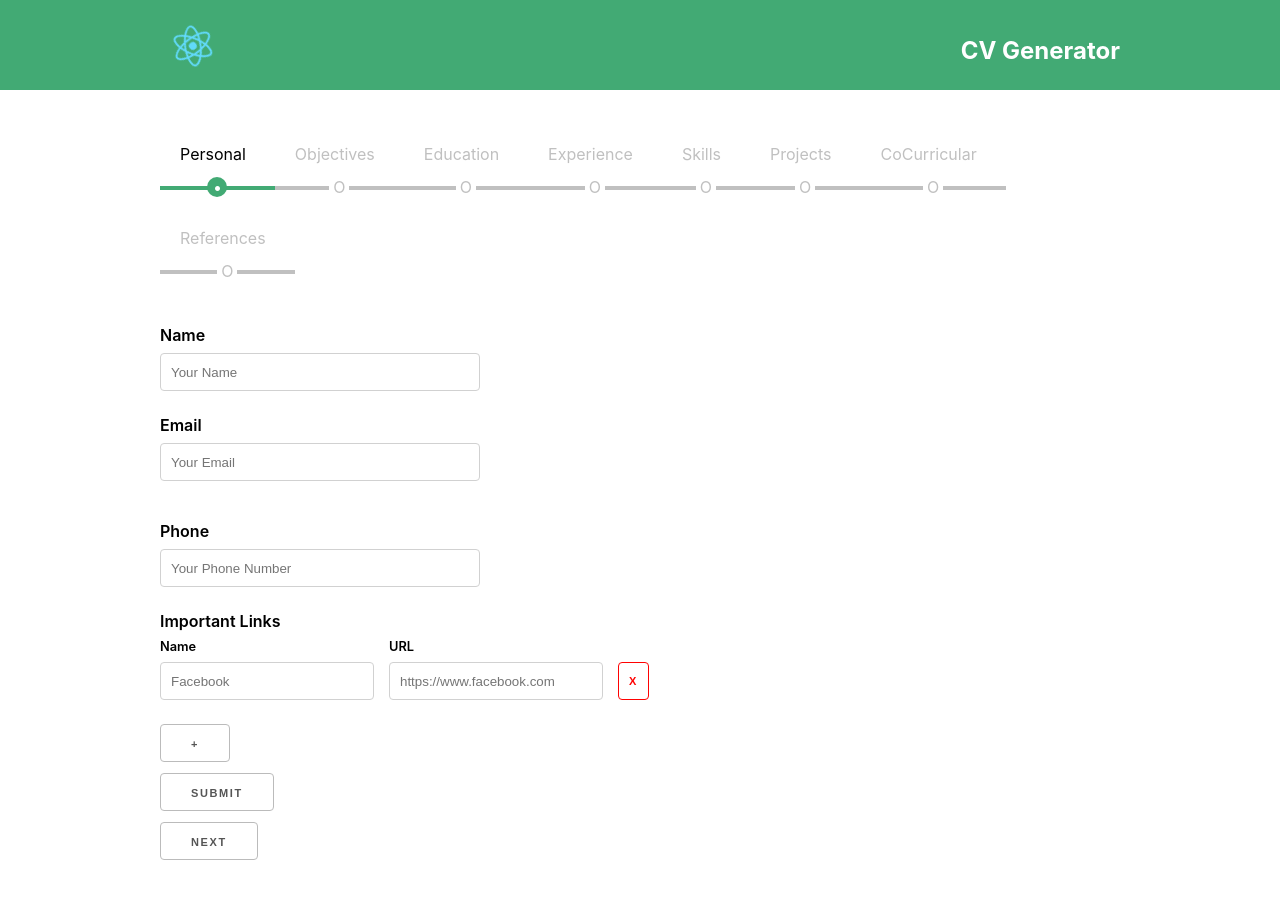
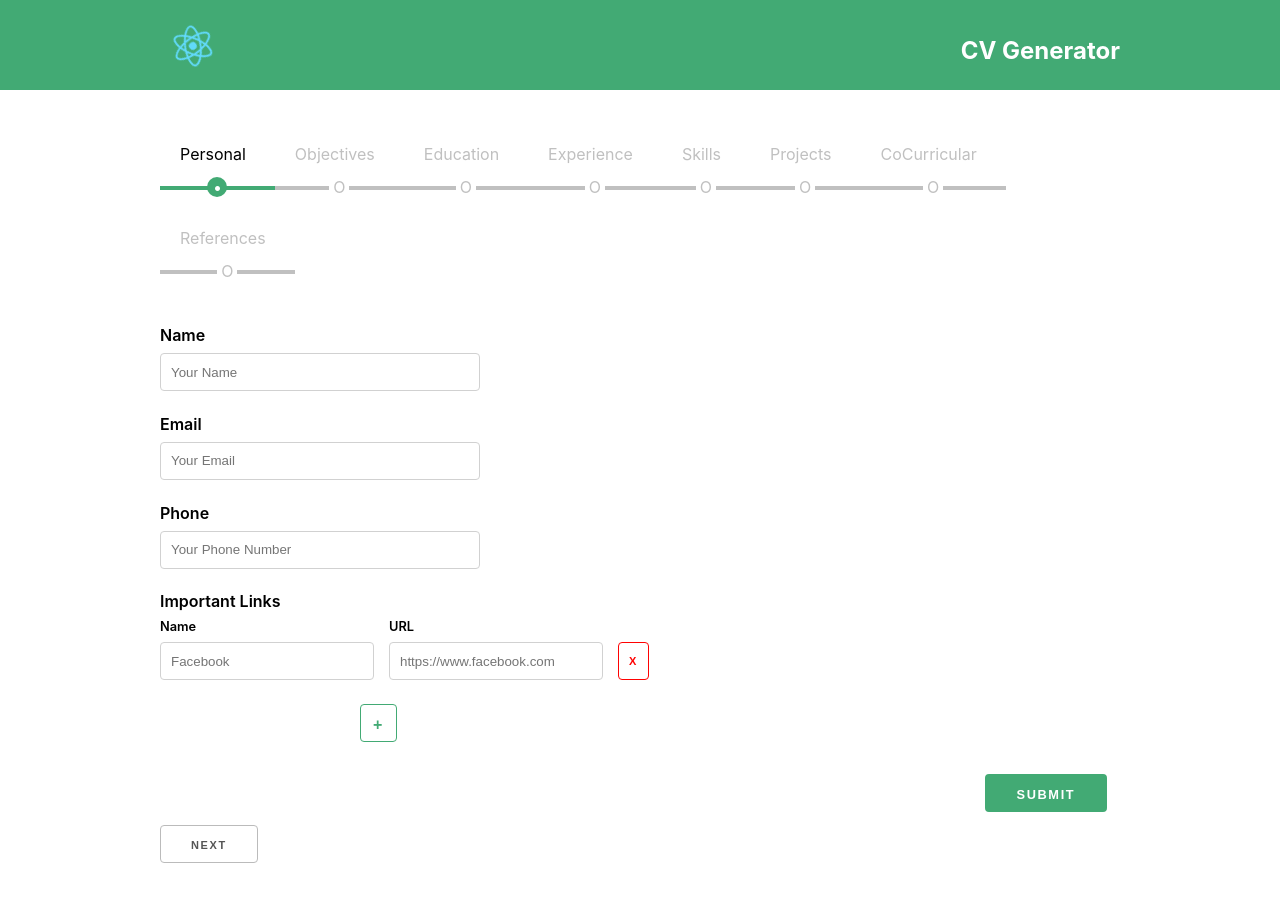
Before and after one commit to Sabir001/cv-generator, a React (Create React App) app: page / in a window 1280 px wide. Both pictures are taken after a click on the button "CREATE NOW". Shown: the top 902 px of the page. Built offline with nearby package versions, Linux system fonts and the light colour scheme.

Commit message:
Validation done

```diff
--- a/src/assets/css/multistep.css
+++ b/src/assets/css/multistep.css
@@ -47,6 +47,23 @@
     text-align: center;
     margin-right: 0;
 }
+
+.cf-steps .addlink {
+  text-align: left;
+  margin-left: 200px;
+}
+
+.cf-steps .addlink button {
+  font-size: 1em;
+  padding: 12px;
+  line-height: 1;
+  color: #42aa74;
+  text-transform: uppercase;
+  border-color: #42aa74;
+  text-align: center;
+  margin-right: 0;
+}
+
 /*--------------------------------------------------------*/
 ol.progtrckr {
     margin: 0;
@@ -237,5 +254,5 @@ input,
 textarea,
 select,
 fieldset {
-  margin-bottom: 1.5rem;
+  margin-bottom: .5em;
 }
--- /dev/null
+++ b/src/assets/css/validation.css
@@ -0,0 +1,26 @@
+.errors ul li {
+    font-size: .75em;
+    line-height: 1;
+    margin-bottom: .5em;
+    color: #ff0c0c;
+}
+.form-item {
+    margin-bottom: 1em;
+}
+.submit_button {
+    text-align: right;
+}
+.submit_button .button {
+    background-color: #42aa74;
+    color: #fff;
+    font-size: .8em;
+    border: 2px solid #42aa74;
+}
+.submit_button .button:hover {
+    background-color: transparent;
+    color: #42aa74;
+}
+.step-buttons {
+    display: flex;
+    justify-content: space-between;
+}
--- a/src/components/create-cv-form/create-form.js
+++ b/src/components/create-cv-form/create-form.js
@@ -9,6 +9,7 @@ import Projects from './step-projects';
 import CoCurricular from './step-co-curriculam';
 import References from './step-references';
 import '../../assets/css/multistep.css';
+import '../../assets/css/validation.css';
 
 const CreateCVForm = () => {
     const steps = [
@@ -21,9 +22,10 @@ const CreateCVForm = () => {
         {name: 'CoCurricular', component: <CoCurricular/>},
         {name: 'References', component: <References/>}
     ];
+
     return (
         <div className="cf-steps">
-            <MultiStep steps={steps}/>
+            <MultiStep steps={steps} />
         </div>
     )
 }
--- a/src/components/create-cv-form/step-primary-info.js
+++ b/src/components/create-cv-form/step-primary-info.js
@@ -1,18 +1,19 @@
 import React, { useState } from "react";
 
 const PrimaryForm = () => {
-    const [name, setName] = useState({name: '', error: [] });
-    const [email, setEmail] = useState({email: '', error: [] });
+    const [name, setName] = useState('');
+    const [email, setEmail] = useState('');
     const [phone, setPhone] = useState('');
     const [links, setLinks] = useState([{name: "", url: ""}]);
     const [submit, setSubmit] = useState(false);
+    const [errors, setErrors] = useState( { nameError: [], emailError: [], phoneError: [] } );
 
     const handleName = (event) => {
-        setName({name: event.target.value, error: {}});
+        setName(event.target.value);
     };
 
     const handleEmail = (event) => {
-        setEmail({email: event.target.value, error: {}});
+        setEmail(event.target.value);
     };
 
     const handlePhone = (event) => {
@@ -82,31 +83,39 @@ const PrimaryForm = () => {
 
         //Name Validation
         let nameError = [];
-        if ( !emptyCheck(name.name) ) {
+        if ( !emptyCheck(name) ) {
             submit = false;
             nameError = [...nameError, 'Name shouldn\'t be empty.'];
         }
-        if ( !lengthCheck(name.name, 4, 30) ) {
+        if ( !lengthCheck(name, 4, 30) ) {
             submit = false;
             nameError = [...nameError, 'Name should be minimum 4 and maximum 30 words.'];
         }
-        if ( !nameCheck(name.name) ) {
+        if ( !nameCheck(name) ) {
             submit = false;
             nameError = [...nameError, 'The name you provided is not valid.'];
         }
-        setName({name: name.name, error: nameError });
 
         //Email Validation
         let emailError = [];
-        if ( !emptyCheck(email.email) ) {
+        if ( !emptyCheck(email) ) {
             submit = false;
             emailError = [...emailError, 'Email shouldn\'t be empty.'];
         }
-        if ( !emailCheck(email.email) ) {
+        if ( !emailCheck(email) ) {
             submit = false;
             emailError = [...emailError, 'The Email you provided is not valid.'];
         }
-        setEmail({email: email.email, error: emailError });
+
+        //Phone Validation
+        let phoneError = [];
+        if ( !emptyCheck(phone) ) {
+            submit = false;
+            phoneError = [...phoneError, 'Phone Number shouldn\'t be empty.'];
+        }
+
+        //Set Errors
+        setErrors({ nameError: nameError, emailError: emailError, phoneError: phoneError });
 
         if (submit) {
             setSubmit(true);
@@ -117,38 +126,49 @@ const PrimaryForm = () => {
     // console.log("Email ", email);
     return (
         <div className="personal-info">
-            <div>
+            <div className="form-item">
                 <label name="name">Name</label>
-                <input type="text" name="name" value={name.name} onChange={event => handleName(event)} placeholder="Your Name" /><br/>
-                {name.error.length > 0 &&
+                <input type="text" name="name" value={name} onChange={event => handleName(event)} placeholder="Your Name" /><br/>
+                {errors.nameError.length > 0 &&
                     <div className="errors">
                         <ul>
                             {
-                                name.error.map((error) => <li> {error} </li>)
+                                errors.nameError.map((error) => <li> {error} </li>)
                             }
                         </ul>
                     </div>
                 }
             </div>
 
-            <div>
+            <div className="form-item">
                 <label name="email">Email</label>
-                <input type="email" name="email" value={email.email} onChange={event => handleEmail(event)} placeholder="Your Email" /><br/>
-                <div className="errors">
+                <input type="email" name="email" value={email} onChange={event => handleEmail(event)} placeholder="Your Email" /><br/>
+                {errors.emailError.length > 0 &&
+                    <div className="errors">
                         <ul>
                             {
-                                email.error.map((error) => <li> {error} </li>)
+                                errors.emailError.map((error) => <li> {error} </li>)
                             }
                         </ul>
                     </div>
+                }
             </div>
 
-            <div>
+            <div className="form-item">
                 <label name="phone">Phone</label>
                 <input type="text" name="phone" value={phone} onChange={event => handlePhone(event)} placeholder="Your Phone Number" /><br/>
+                {errors.phoneError.length > 0 &&
+                    <div className="errors">
+                        <ul>
+                            {
+                                errors.phoneError.map((error) => <li> {error} </li>)
+                            }
+                        </ul>
+                    </div>
+                }
             </div>
 
-            <div>
+            <div className="form-item">
                 <label name="link">Important Links</label>
 
                 {links.map((link, index) => (
@@ -166,7 +186,9 @@ const PrimaryForm = () => {
                     </div>
                     </React.Fragment>
                 ))}
-                <button onClick={ addLink }>+</button>
+                <div className="addlink">
+                    <button onClick={ addLink }>+</button>
+                </div>
             </div>
 
             <div className="submit_button">
@@ -176,11 +198,11 @@ const PrimaryForm = () => {
             {submit &&
                 <div>
                     { name &&
-                        <p>Name: {name.name}</p>
+                        <p>Name: {name}</p>
                     }
 
                     { email &&
-                        <p>Email: {email.email}</p>
+                        <p>Email: {email}</p>
                     }
 
                     { phone &&
--- a/src/styles/HomePageStyle.js
+++ b/src/styles/HomePageStyle.js
@@ -113,8 +113,9 @@ export const LandingButton = styled.div`
 
     &:hover {
       opacity: 1;
-      color: #6200ff;
-      border-color: #6200ff;
+      color: #000;
+      border-color: #000;
+      cursor: pointer;
     }
   }
 `;
```
